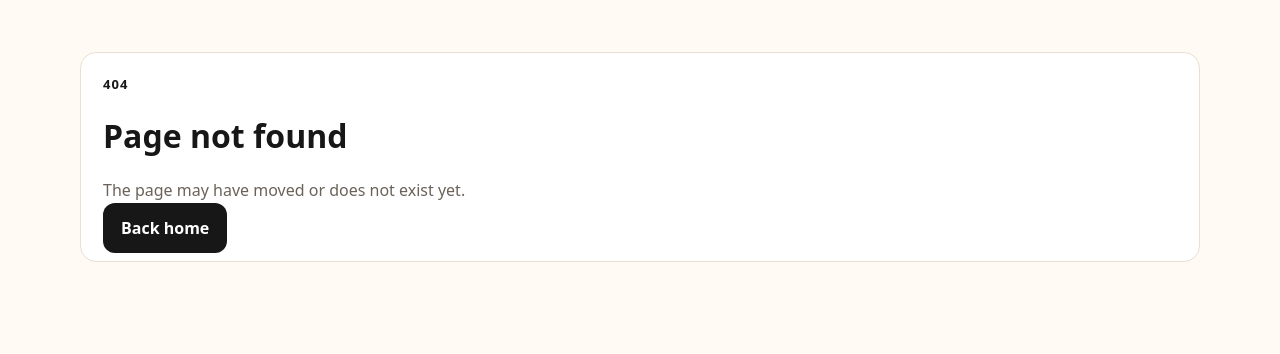
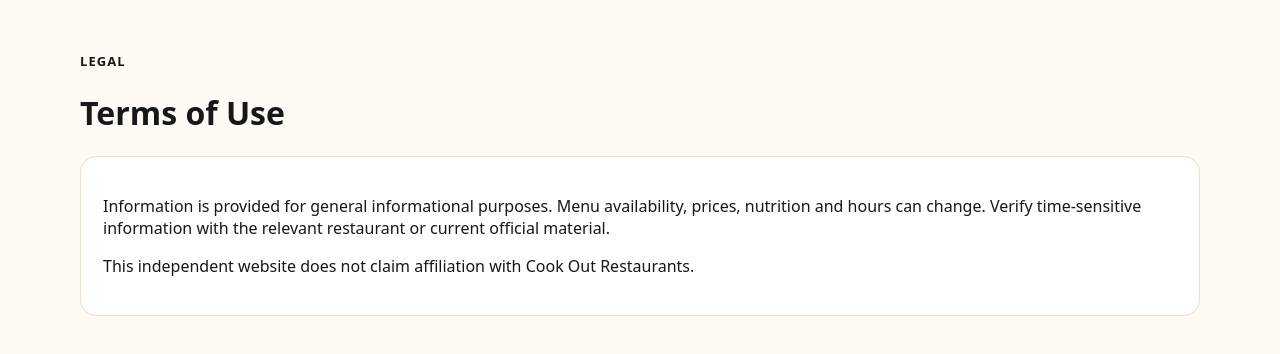
Before and after one commit to syedahtishamshahg/cookout-menu-platform, a Next.js app: page /terms in a window 1280 px wide. Before the commit this address had no page. Shown: the top 354 px of the page. Built offline with nearby package versions, Linux system fonts and the light colour scheme.

Commit message:
feat: add SEO, reliability states and public correction foundation

```diff
--- /dev/null
+++ b/src/app/terms/page.tsx
@@ -0,0 +1 @@
+export const metadata={title:"Terms"}; export default function Terms(){return <main className="container section"><div className="eyebrow">Legal</div><h1>Terms of Use</h1><div className="card"><p>Information is provided for general informational purposes. Menu availability, prices, nutrition and hours can change. Verify time-sensitive information with the relevant restaurant or current official material.</p><p>This independent website does not claim affiliation with Cook Out Restaurants.</p></div></main>}
```
